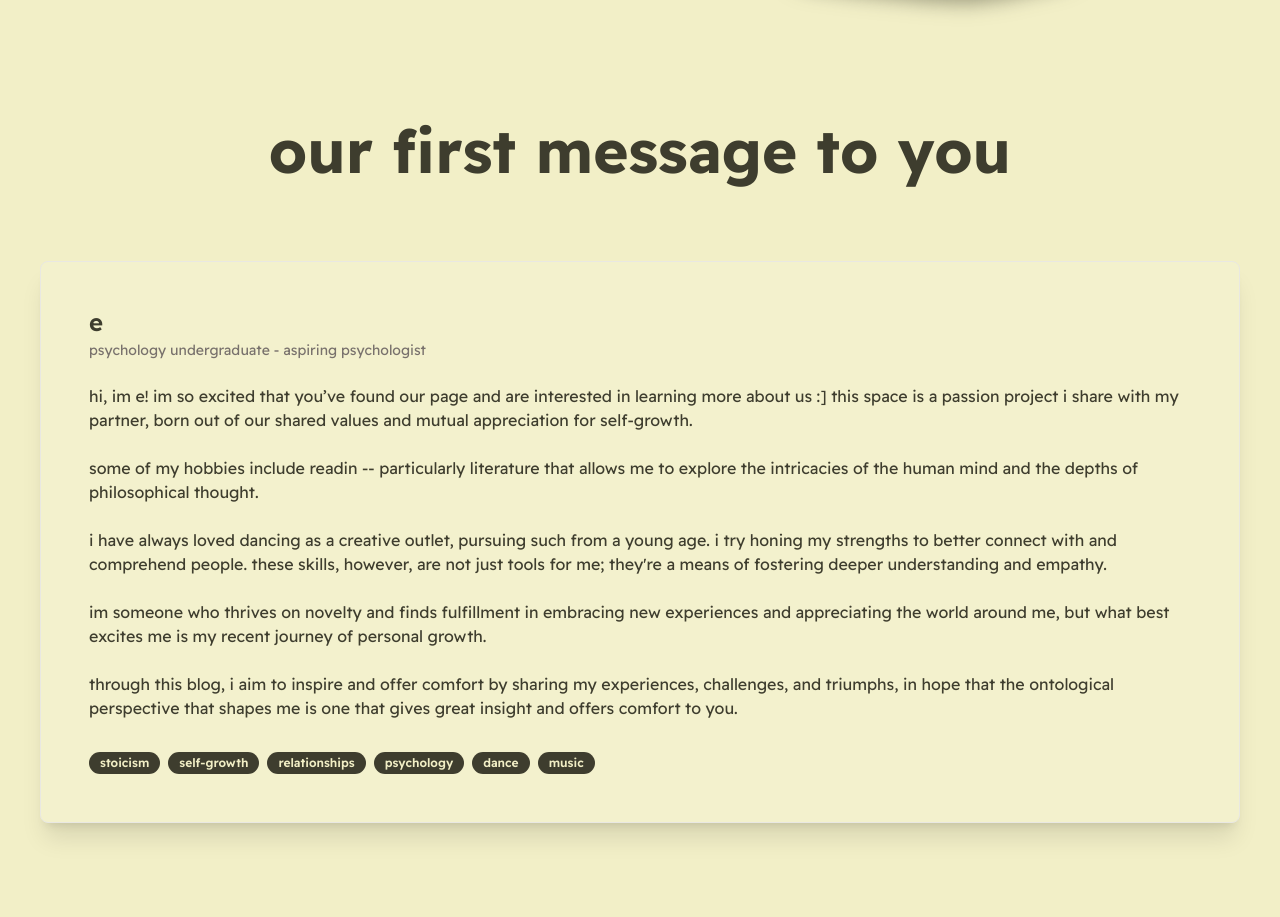
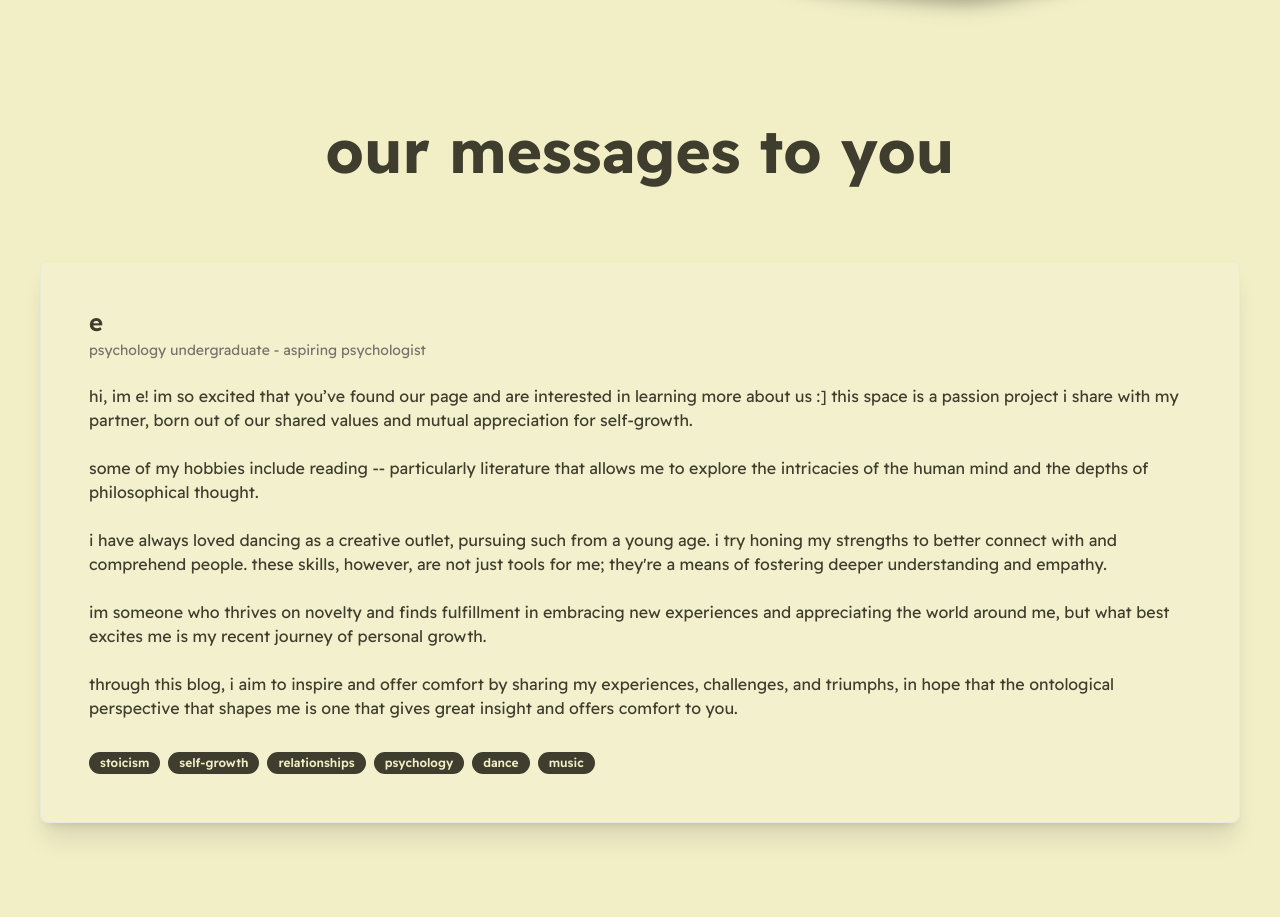
Before and after one commit to vkayy/evs-journal, a Next.js app: page / in a window 1280 px wide. Shown: the part 791-1708 px from the top of the page. Built offline with nearby package versions, Linux system fonts and the light colour scheme.

Commit message:
style: change about card text

```diff
--- a/components/About.tsx
+++ b/components/About.tsx
@@ -7,7 +7,7 @@ function About() {
   return (
     <MainSection
       id="about-us"
-      heading="our first message to you"
+      heading="our messages to you"
       content={
         <ul className="card-list card-list_about">
           <AboutCard
@@ -21,9 +21,9 @@ function About() {
                 and mutual appreciation for self-growth.
                 <br />
                 <br />
-                some of my hobbies include readin -- particularly literature that
-                allows me to explore the intricacies of the human mind and the
-                depths of philosophical thought.
+                some of my hobbies include reading -- particularly literature
+                that allows me to explore the intricacies of the human mind and
+                the depths of philosophical thought.
                 <br />
                 <br />
                 i have always loved dancing as a creative outlet, pursuing such
@@ -45,7 +45,14 @@ function About() {
                 insight and offers comfort to you.
               </p>
             }
-            topics={["stoicism", "self-growth", "relationships", "psychology", "dance", "music"]}
+            topics={[
+              "stoicism",
+              "self-growth",
+              "relationships",
+              "psychology",
+              "dance",
+              "music",
+            ]}
           ></AboutCard>
           <AboutCard
             name="v"
@@ -62,16 +69,14 @@ function About() {
                 <br />
                 as a person, i’m driven by an incessant desire to know and
                 understand, fuelled by challenge and interest. i found passion
-                in deconstructing the logic that breathed life into my seemingly
-                chaotic environment, which grew to define my character as a
-                whole.
+                in deconstructing the logic that breathed life into my chaotic
+                environment, growing to define my character as a whole.
                 <br />
                 <br />
                 talent and competency gave me a sense of value, and careful
                 analysis of my environment gave me a sense of control. with the
-                lessons i've learnt in seeing life through my lens, i hope
-                that what i write can become as meaningful to you as it is to
-                us.
+                lessons i've learnt in seeing life through my lens, i hope that
+                what i write can become as meaningful to you as it is to us.
               </p>
             }
             topics={[
```
